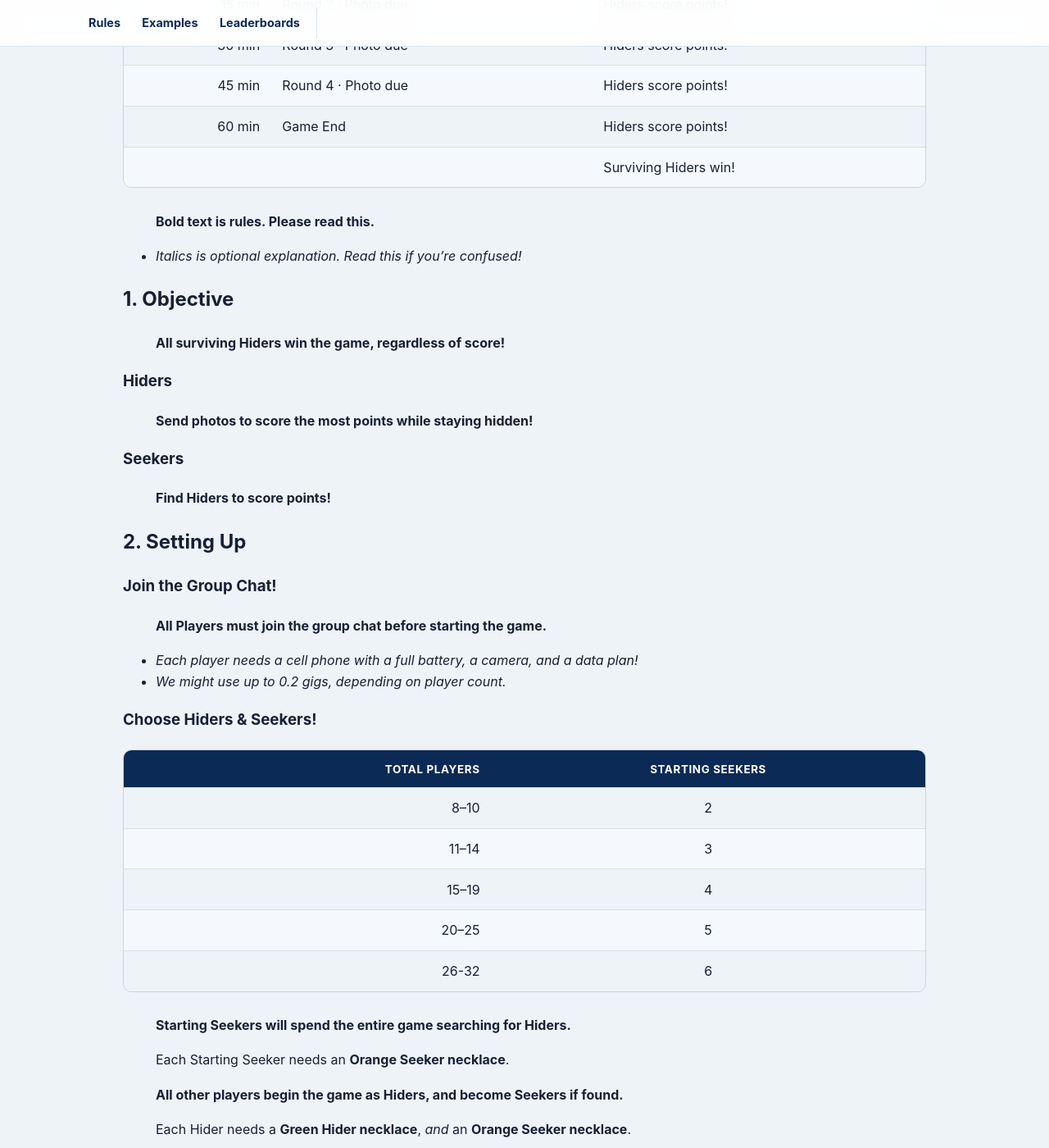
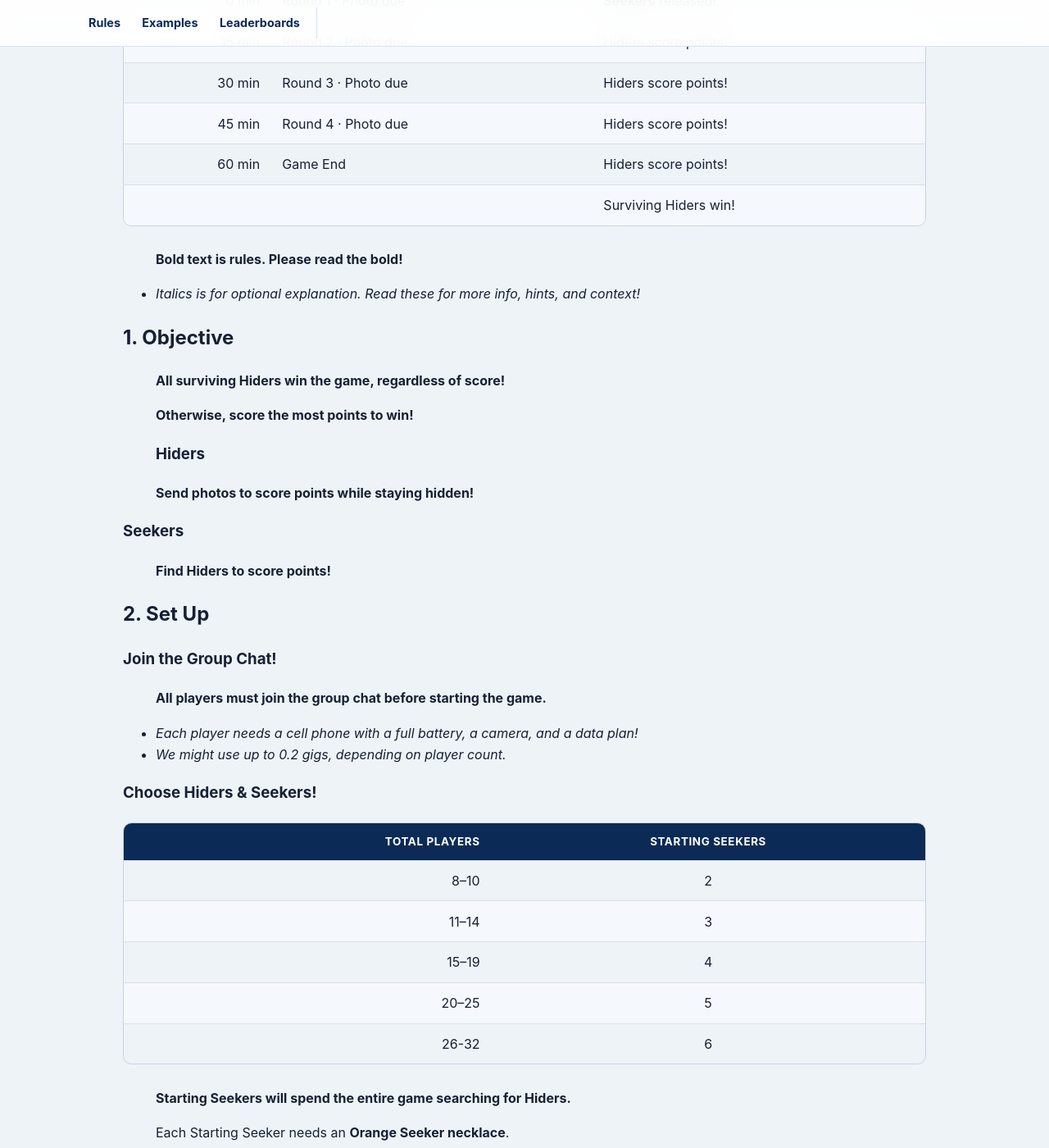
Before and after one commit to mmaxin/hide-and-seek-game, a Jekyll site: the page built from rules.md, in a window 1280 px wide and 1400 px high, scrolled down 678 px. Shown: the whole window at 82% size. Built offline with Jekyll 4.4.1, drawn with Linux system fonts in a browser that asks for light colours; our own code applies the rules of GitHub Pages for plain Markdown files; some of the changed text lies outside the part shown.

Commit message:
Update rules.md

```diff
--- a/rules.md
+++ b/rules.md
@@ -1,6 +1,7 @@
 > **10 min to hide** · **4 rounds × 15 min**  · **1 photo clue each round!**
 
-## 0. Timetable Summary
+## 0. Summary
+{: #time } {: #schedule }
 
 |    Time | Description         |                                                                   |
 | ------: | ------------------- | :---------------------------------------------------------------- |
@@ -13,23 +14,24 @@
 |  60 min | Game End            | Hiders score points!                                              |
 |         |                     | Surviving Hiders win!                                             |
 
-> **Bold text is rules. Please read this.**
+> **Bold text is rules. Please read the bold!**
 
 
-- *Italics is optional explanation. Read this if you're confused!*
+- *Italics is for optional explanation. Read these for more info, hints, and context!*
 
 
 
 ## 1. Objective
 {: #objective }
 
+
 > **All surviving Hiders win the game, regardless of score!**
 
-
+> **Otherwise, score the most points to win!**
 ### Hiders
 
 
-> **Send photos to score the most points while staying hidden!**
+> **Send photos to score points while staying hidden!**
 
 
 ### Seekers
@@ -37,10 +39,13 @@
 
 
 
-## 2. Setting Up
+## 2. Set Up
 
 ### Join the Group Chat!
-> **All Players must join the group chat before starting the game.**
+
+
+
+> **All players must join the group chat before starting the game.**
 
 - *Each player needs a cell phone with a full battery, a camera, and a data plan!*
 - *We might use up to 0.2 gigs, depending on player count.*
```
